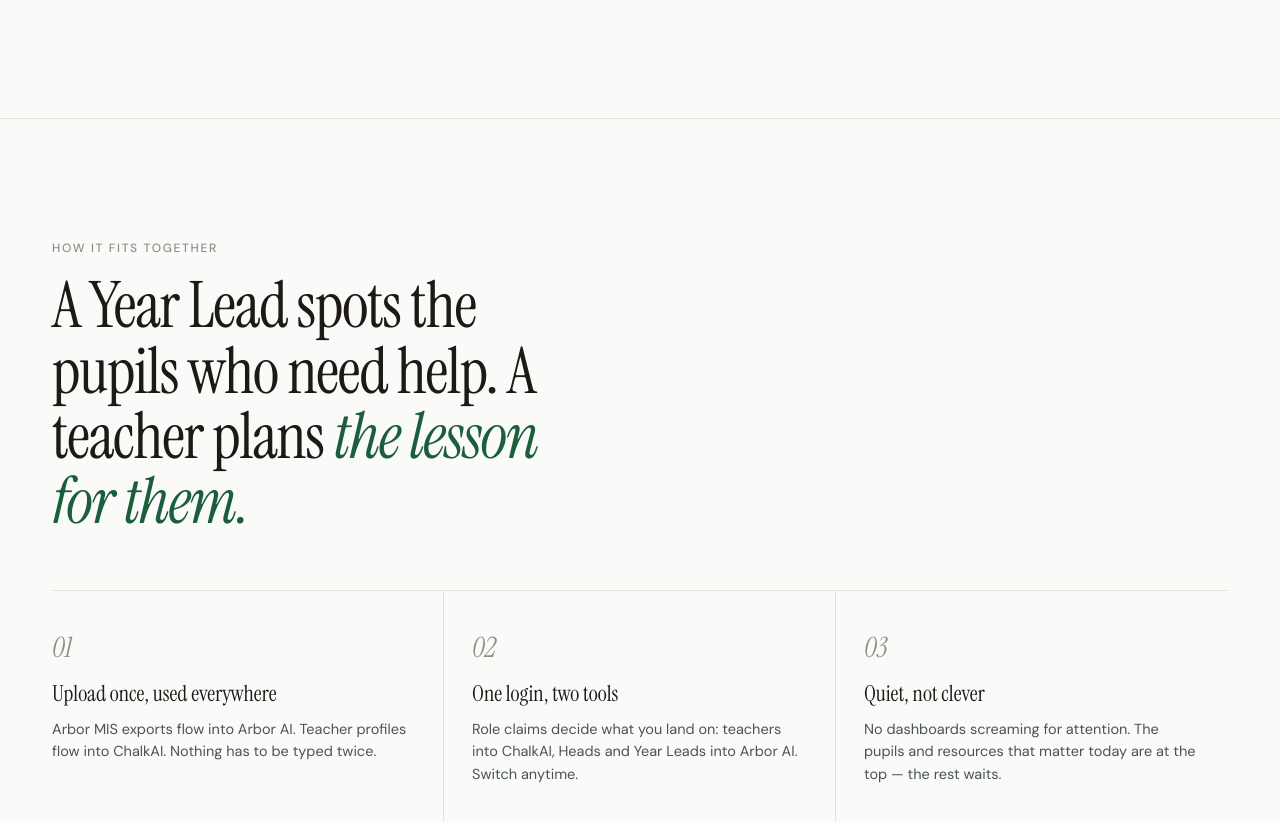
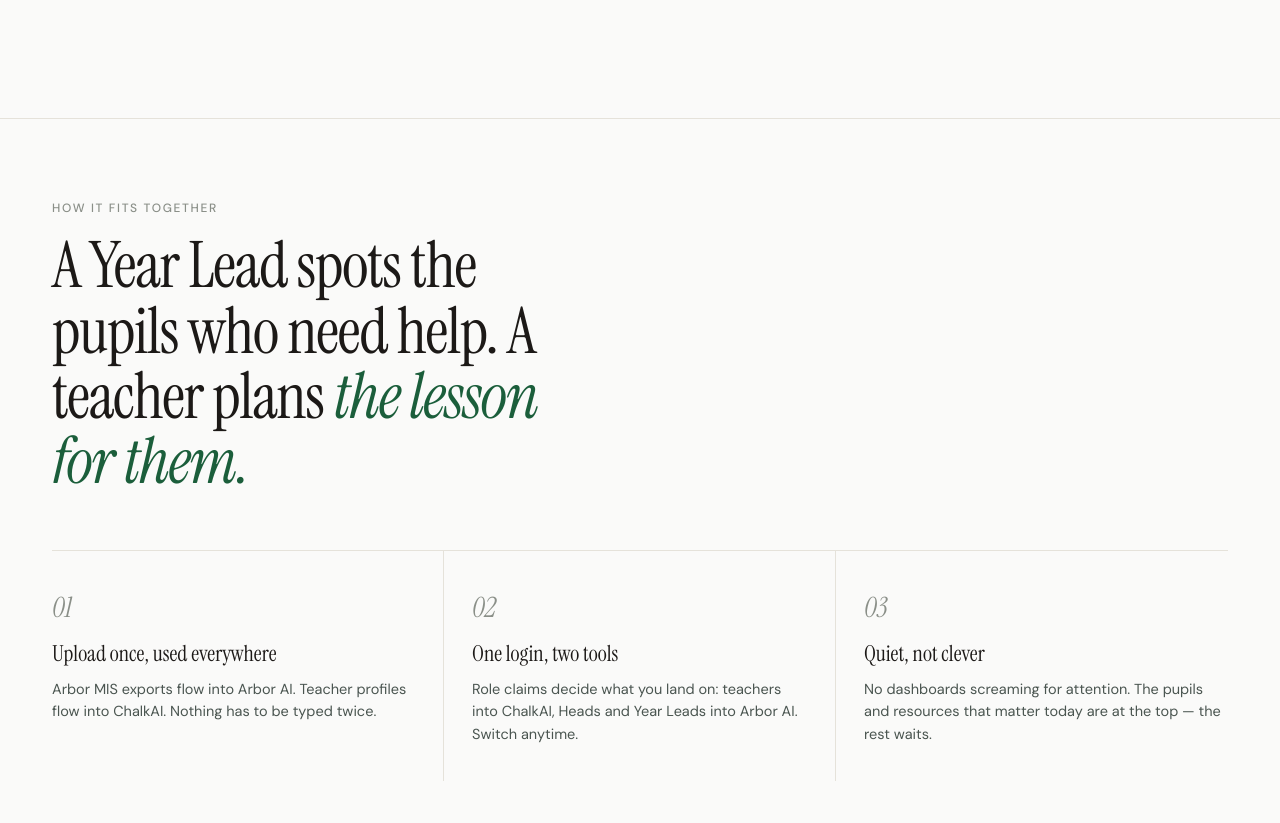
Before and after one commit to Kotirobert/arbor-ai, a Next.js app: page / in a window 1280 px wide. Shown: the part 1924-2747 px from the top of the page. Built offline with nearby package versions, Linux system fonts and the light colour scheme.

Commit message:
fix: remove redundant i===2 branch in HowItWorks cell classes

```diff
--- a/components/marketing/HowItWorks.tsx
+++ b/components/marketing/HowItWorks.tsx
@@ -18,7 +18,7 @@
   ]
 
   return (
-    <section id="how" style={{ padding: '120px 0', borderTop: '1px solid var(--line)', marginTop: 80 }}>
+    <section id="how" style={{ padding: '80px 0 120px', borderTop: '1px solid var(--line)', marginTop: 80 }}>
       <div className="container">
         <div className="eyebrow" style={{ marginBottom: 16 }}>How it fits together</div>
         <h2 className="h1" style={{ maxWidth: '18ch' }}>
@@ -26,16 +26,16 @@
           <i style={{ color: 'var(--chalk-green)' }}>the lesson for them.</i>
         </h2>
 
-        <div style={{
-          display: 'grid', gridTemplateColumns: '1fr 1fr 1fr',
-          gap: 0, marginTop: 56, borderTop: '1px solid var(--line)'
-        }}>
+        <div className="grid grid-cols-1 md:grid-cols-3 mt-14 border-t border-[var(--line)]">
           {cells.map((cell, i) => (
-            <div key={cell.num} style={{
-              padding: '36px 28px 36px 0',
-              borderRight: i < 2 ? '1px solid var(--line)' : undefined,
-              paddingLeft: i > 0 ? 28 : 0,
-            }}>
+            <div
+              key={cell.num}
+              className={[
+                'py-9 px-0',
+                i > 0 ? 'md:pl-7' : '',
+                i < 2 ? 'md:pr-7 md:border-r border-[var(--line)] border-b md:border-b-0' : '',
+              ].join(' ')}
+            >
               <div style={{ fontFamily: 'var(--f-display)', fontStyle: 'italic', fontSize: 28, color: 'var(--ink-3)', marginBottom: 12 }}>
                 {cell.num}
               </div>
```
